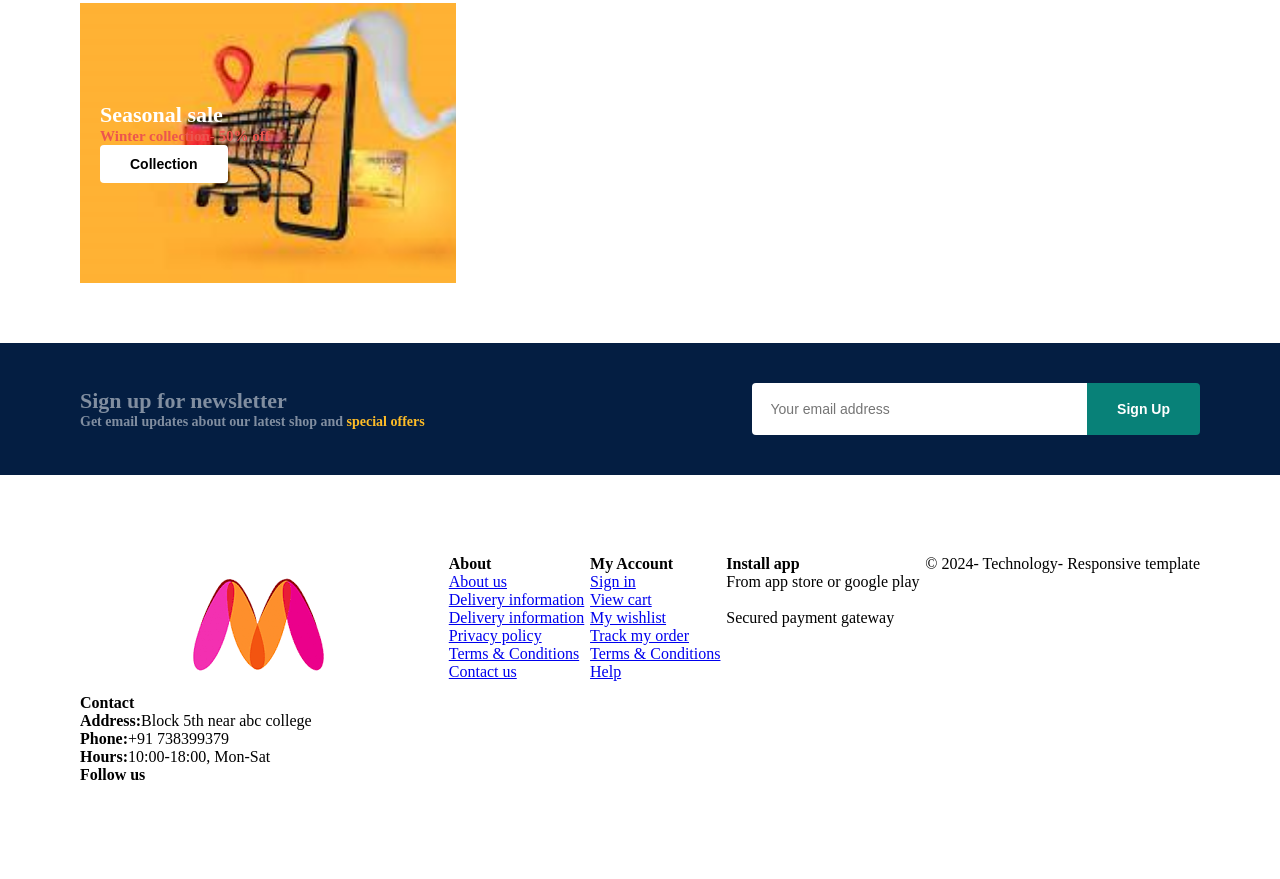
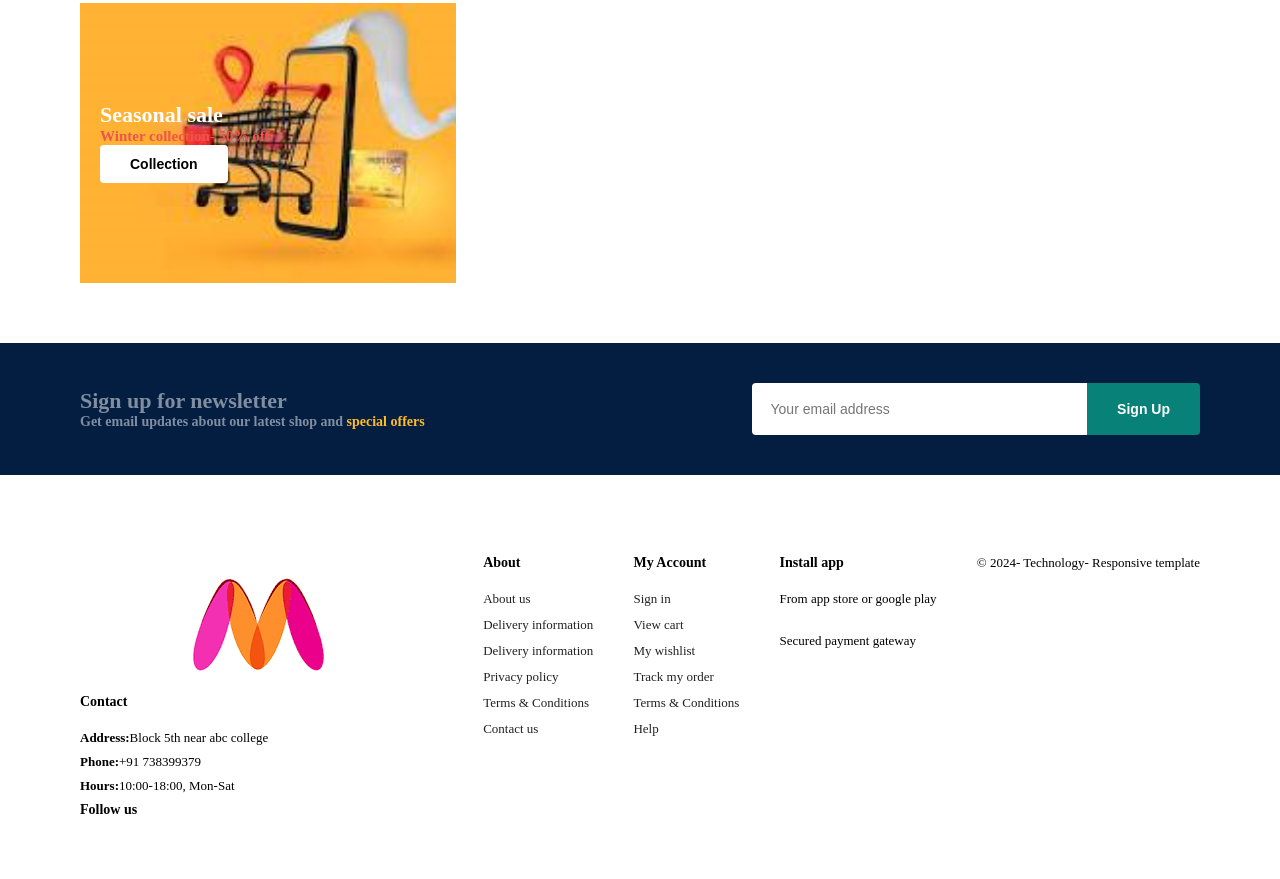
Before and after one commit to srishti-digi/ecomm, a plain HTML site: page index.html in a window 1280 px wide. Shown: the part 4431-5310 px from the top of the page. Drawn offline with Linux system fonts and the light colour scheme.

Commit message:
css added for column section

```diff
--- a/index.html
+++ b/index.html
@@ -321,7 +321,7 @@
         <img src="img/pay" alt="">
         </div>
         <p>Secured payment gateway</p>
-        <img src="" alt="">
+        <img class="logo" src="" alt="">
     </div>
 
 <div class="copyright">
--- a/style.css
+++ b/style.css
@@ -435,3 +435,23 @@ footer .col{
     align-items: flex-start;
     margin-bottom: 20px;
     }
+
+    footer{
+        margin-bottom: 30px;
+
+    }footer h4{
+        font-size: 14px;
+        padding-bottom: 20px;
+    }
+    footer p{
+        font-size: 13px;
+        margin: 0px 0px 8px 0px;
+    }
+
+    footer a{
+        font-size: 13px;
+        color:#222;
+        text-decoration: none;
+        margin-bottom: 10px;
+
+    }
```
